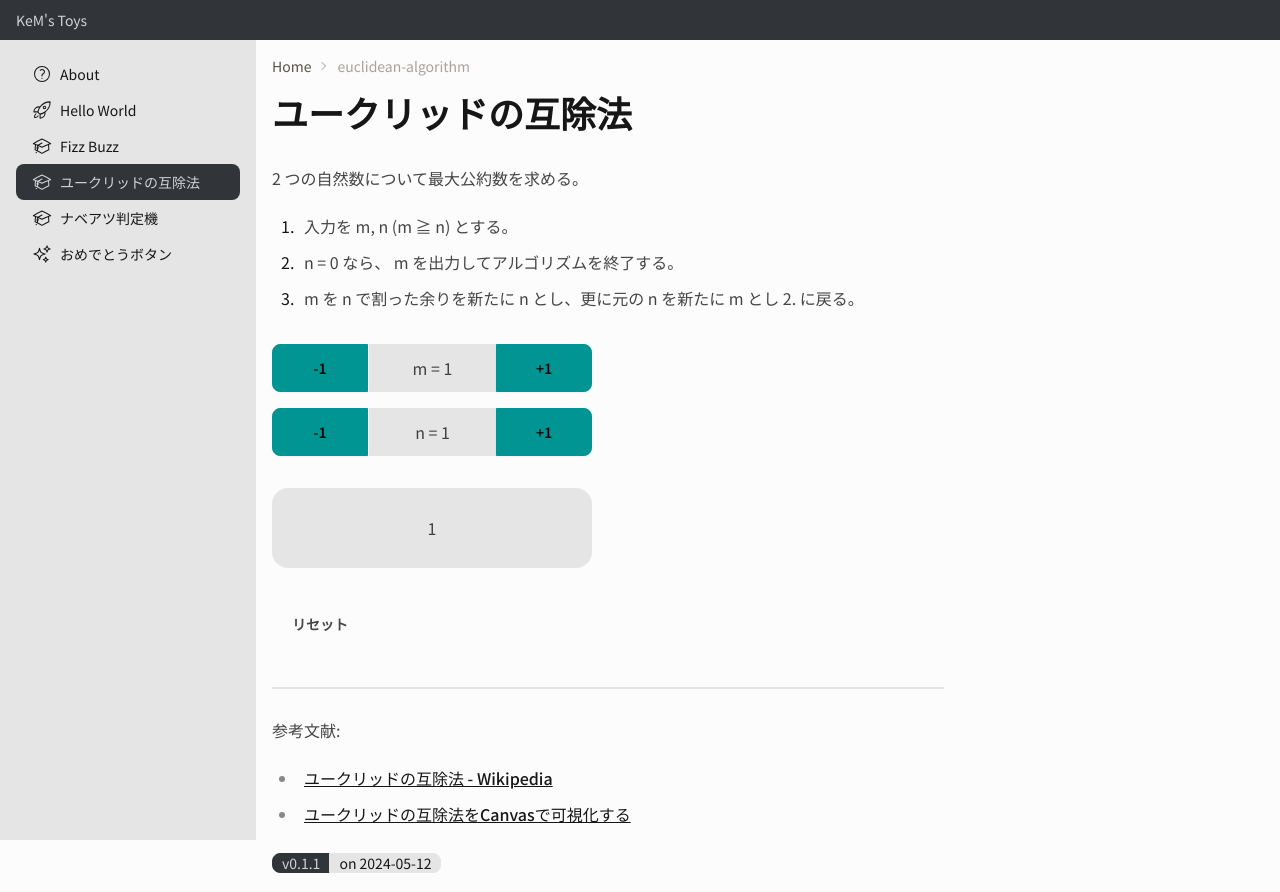
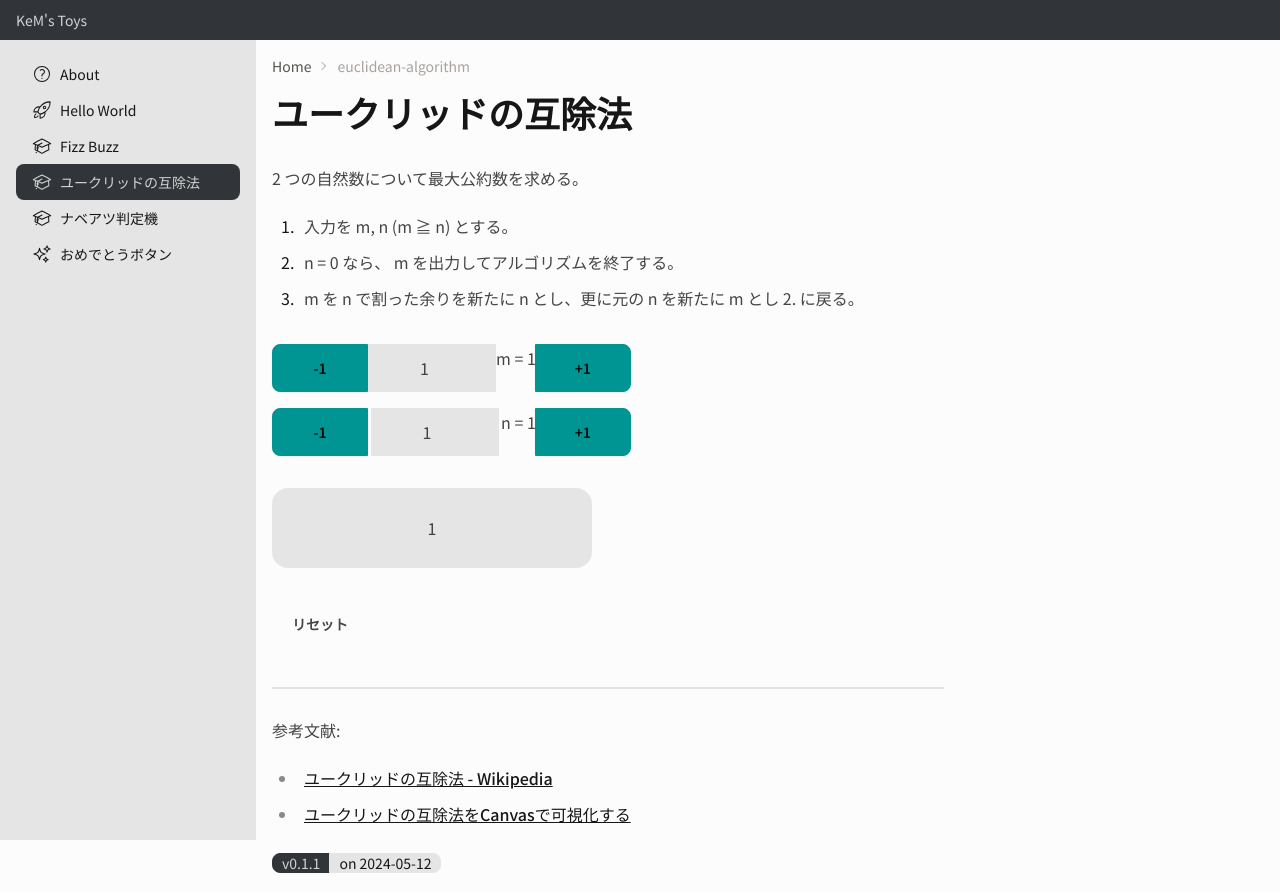
Before and after one commit to kem198/kems-toys, a Next.js app: page /euclidean-algorithm in a window 1280 px wide. Built offline with nearby package versions, Linux system fonts and the light colour scheme.

Commit message:
Allows direct input

```diff
--- a/src/components/Molecules/IncDecForm.tsx
+++ b/src/components/Molecules/IncDecForm.tsx
@@ -1,15 +1,15 @@
 interface Props {
   labelText: string;
-  formNum: number;
-  setFormNum: (num: number) => void;
+  count: number;
+  setCount: (num: number) => void;
   decrementNum: number;
   incrementNum: number;
 }
 
 const IncDecForm = ({
   labelText,
-  formNum,
-  setFormNum,
+  count,
+  setCount,
   decrementNum,
   incrementNum,
 }: Props) => {
@@ -18,7 +18,18 @@ const IncDecForm = ({
    * @param {number} amount - 増加させる数値
    */
   const updateCount = (amount: number) => {
-    setFormNum(formNum + amount);
+    setCount(count + amount);
+  };
+
+  /**
+   * 入力フィールドの値を更新する関数
+   * @param {React.ChangeEvent<HTMLInputElement>} event - 入力イベント
+   */
+  const handleInputChange = (event: React.ChangeEvent<HTMLInputElement>) => {
+    const newNum = parseInt(event.target.value, 10);
+    if (!Number.isNaN(newNum)) {
+      setCount(newNum);
+    }
   };
 
   return (
@@ -30,9 +41,13 @@ const IncDecForm = ({
       >
         {decrementNum}
       </button>
-      <div className="join-item mx-auto flex w-32 place-items-center items-center justify-center rounded-box bg-base-200">
-        {labelText} = {formNum}
-      </div>
+      <input
+        type="number"
+        value={count}
+        onChange={handleInputChange}
+        className="join-item mx-auto flex w-32 place-items-center items-center justify-center rounded-box bg-base-200"
+      />
+      {labelText} = {count}
       <button
         type="button"
         className="btn btn-primary join-item w-24"
--- a/src/components/Organisms/FizzBuzzCalc.tsx
+++ b/src/components/Organisms/FizzBuzzCalc.tsx
@@ -35,6 +35,7 @@ const doFizzBuzz = (num: number) => {
  */
 const FizzBuzzCalc = () => {
   const [count, setCount] = useState(1);
+
   /**
    * count をリセットする関数
    */
@@ -44,10 +45,11 @@ const FizzBuzzCalc = () => {
 
   return (
     <div className="container my-8 w-fit max-lg:mx-auto">
+      {/* 数値増減用フォーム */}
       <IncDecForm
         labelText="n"
-        formNum={count}
-        setFormNum={setCount}
+        count={count}
+        setCount={setCount}
         decrementNum={-1}
         incrementNum={1}
       />
@@ -56,12 +58,8 @@ const FizzBuzzCalc = () => {
         <p>{doFizzBuzz(count)}</p>
       </div>
 
-      {/* リセット */}
-      <button
-        type="button"
-        className="btn btn-ghost w-24"
-        onClick={() => resetCount()}
-      >
+      {/* リセットボタン */}
+      <button type="button" className="btn btn-ghost w-24" onClick={resetCount}>
         リセット
       </button>
     </div>
--- a/src/components/Organisms/GcdCalc.tsx
+++ b/src/components/Organisms/GcdCalc.tsx
@@ -59,16 +59,16 @@ const GcdCalc = (): JSX.Element => {
       {/* mCount の加減算 UI */}
       <IncDecForm
         labelText="m"
-        formNum={mCount}
-        setFormNum={setMCount}
+        count={mCount}
+        setCount={setMCount}
         decrementNum={-1}
         incrementNum={1}
       />
       {/* nCount の加減算 UI */}
       <IncDecForm
         labelText="n"
-        formNum={nCount}
-        setFormNum={setNCount}
+        count={nCount}
+        setCount={setNCount}
         decrementNum={-1}
         incrementNum={1}
       />
--- a/src/components/Organisms/NabeatsuAssessmenter.tsx
+++ b/src/components/Organisms/NabeatsuAssessmenter.tsx
@@ -69,8 +69,8 @@ const NabeatsuAssessmenter = () => {
       {/* 加算減算させる UI */}
       <IncDecForm
         labelText="n"
-        formNum={count}
-        setFormNum={setCount}
+        count={count}
+        setCount={setCount}
         decrementNum={-1}
         incrementNum={1}
       />
```
